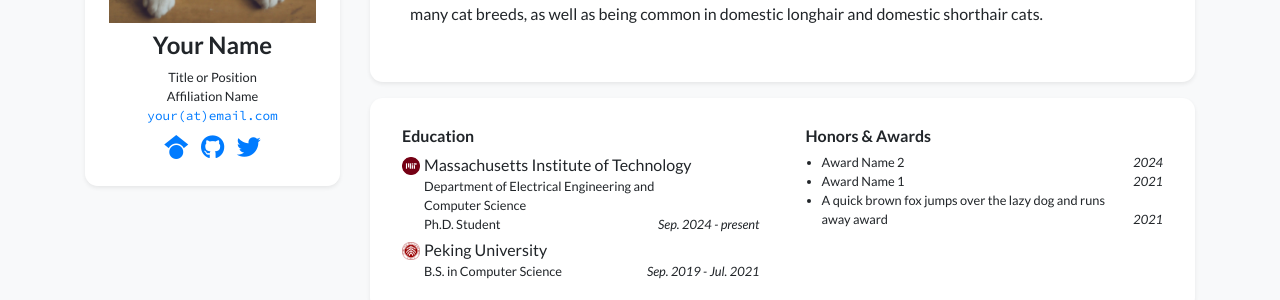
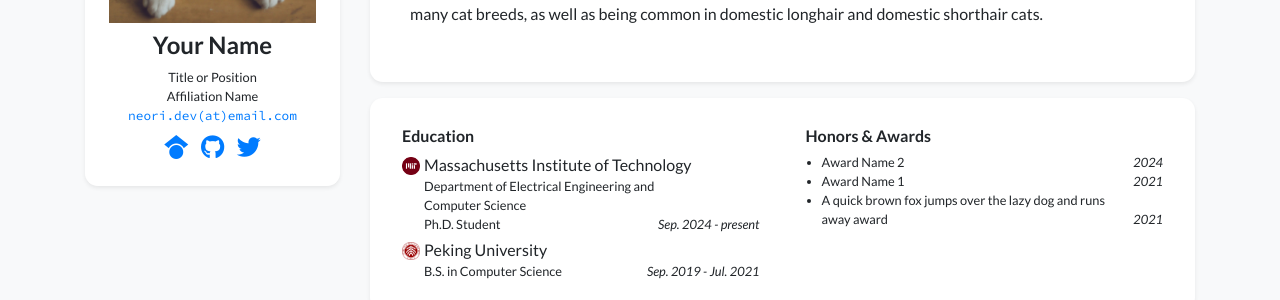
Before and after one commit to neori-dev/neori-dev.github.io, a Jekyll site: the page built from index.html, in a window 1280 px wide. Shown: the part 288-588 px from the top of the page. Built offline with Jekyll 4.4.1, drawn with Linux system fonts in a browser that asks for light colours; nearby versions of some CDN libraries; a style sheet for code colours, icons or effects is not loaded.

Commit message:
调试个人信息

```diff
--- a/_data/profile.yml
+++ b/_data/profile.yml
@@ -8,10 +8,10 @@ positions:
   logo: /assets/images/badges/MIT_Social_circle.png  # Logo is optional
 
 
-email: "your@email.com"
+email: "neori.dev@email.com"
 # cv_link: link-to-your-cv-file
 gscholar: xFmQpf4AAAAJ  # This is an example, replace it with your own Google Scholar ID
-github: your_github_id
+github: neori-dev
 twitter: your_twitter_id  # Do not include the '@' symbol
 # wechat_qrcode: /assets/images/etc/wechat.jpg
 # wechat_prompt: >-
```
